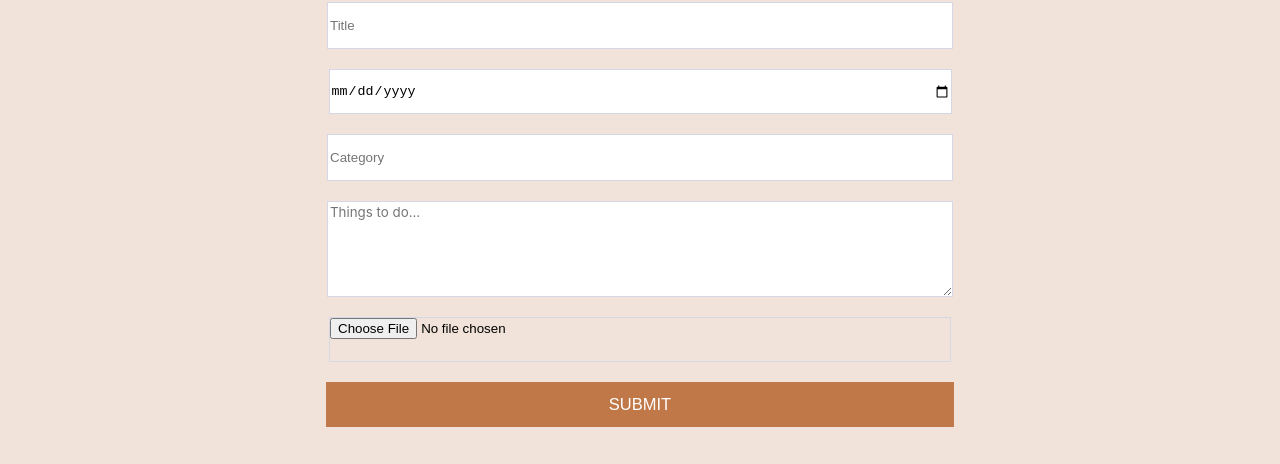
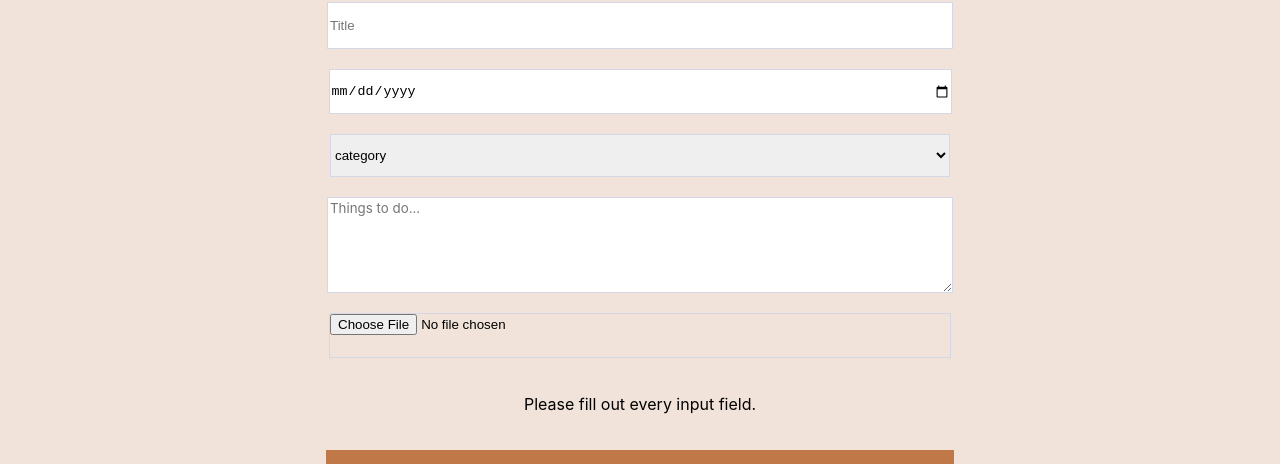
Before and after one commit to Kim8omin/todo-app, a React (Create React App) app: page / in a window 1280 px wide. Shown: the part 846-1310 px from the top of the page. Built offline with nearby package versions, Linux system fonts and the light colour scheme.

Commit message:
validation

```diff
--- a/src/components/addTask.jsx
+++ b/src/components/addTask.jsx
@@ -13,6 +13,10 @@ const AddTask = ({ addList }) => {
     todo: "",
   });
 
+  const [inputerror, setInputError] = useState("");
+  const [categoryError, setCategoryError] = useState("");
+  const [fillOut, setFillOut] = useState("Please fill out every input field.");
+
   const handleChange = (event) => {
     const { name, value } = event.target;
 
@@ -22,11 +26,33 @@ const AddTask = ({ addList }) => {
         URL.createObjectURL(file)
       );
 
-      setTodo((todo) => ({ ...todo, [name]: fileUrl }));
+      setTodo((prevTodo) => ({ ...prevTodo, [name]: fileUrl }));
     } else {
-      setTodo((todo) => {
-        return { ...todo, [name]: value };
-      });
+      setTodo((prevTodo) => ({ ...prevTodo, [name]: value }));
+    }
+
+    if (name === "title") {
+      if (value.trim().length > 0 && value.trim().length >= 10) {
+        setInputError("Title should be 1 to 10 letters.");
+      } else {
+        setInputError("");
+      }
+    }
+
+    if (name === "category") {
+      if (value === "category") {
+        setCategoryError("Please select the category");
+      } else {
+        setCategoryError("");
+      }
+    }
+
+    if (name === "date" && name === "todo" && name === "file") {
+      if (todo.date && todo.todo && todo.file.length > 0) {
+        setFillOut("");
+      } else {
+        setFillOut("Please fill out every input field.");
+      }
     }
   };
 
@@ -48,6 +74,7 @@ const AddTask = ({ addList }) => {
   };
 
   console.log(todo);
+  console.log(fillOut);
 
   return (
     <>
@@ -66,6 +93,7 @@ const AddTask = ({ addList }) => {
               value={todo?.title}
               onChange={handleChange}
             />
+            {inputerror && <p>{inputerror}</p>}
             <input
               type="date"
               placeholder="Date"
@@ -73,13 +101,17 @@ const AddTask = ({ addList }) => {
               value={todo?.date}
               onChange={handleChange}
             />
-            <input
-              type="text"
-              placeholder="Category"
+            <select
               name="category"
               value={todo?.category}
               onChange={handleChange}
-            />
+            >
+              <option value="category">category</option>
+              <option value="study">study</option>
+              <option value="work">work</option>
+              <option value="diary">diary</option>
+            </select>
+            {categoryError && <p>{categoryError}</p>}
             <textarea
               placeholder="Things to do..."
               name="todo"
@@ -88,6 +120,7 @@ const AddTask = ({ addList }) => {
               style={{ height: "90px", fontFamily: "inherit" }}
             />
             <input type="file" name="file" onChange={handleChange} />
+            {fillOut && <p>{fillOut}</p>}
             <button type="submit">SUBMIT</button>
           </form>
         </FormLayer>
@@ -125,6 +158,7 @@ const FormLayer = styled.div`
     margin: 20px;
 
     input,
+    select,
     textarea {
       width: 620px;
       height: 43px;
```
Also changed, not shown: src/components/Error.jsx (deleted, +0 -37 lines).
